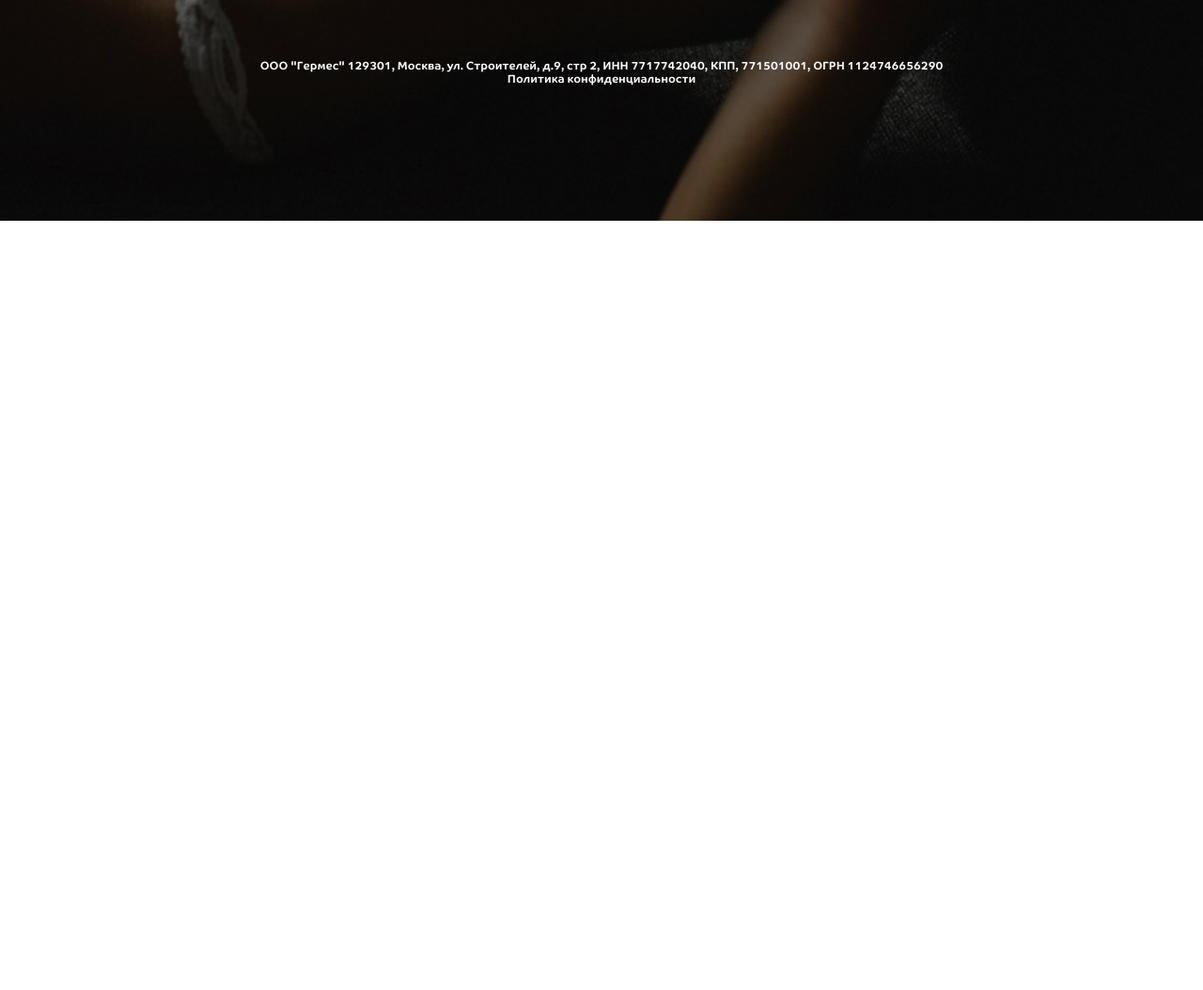
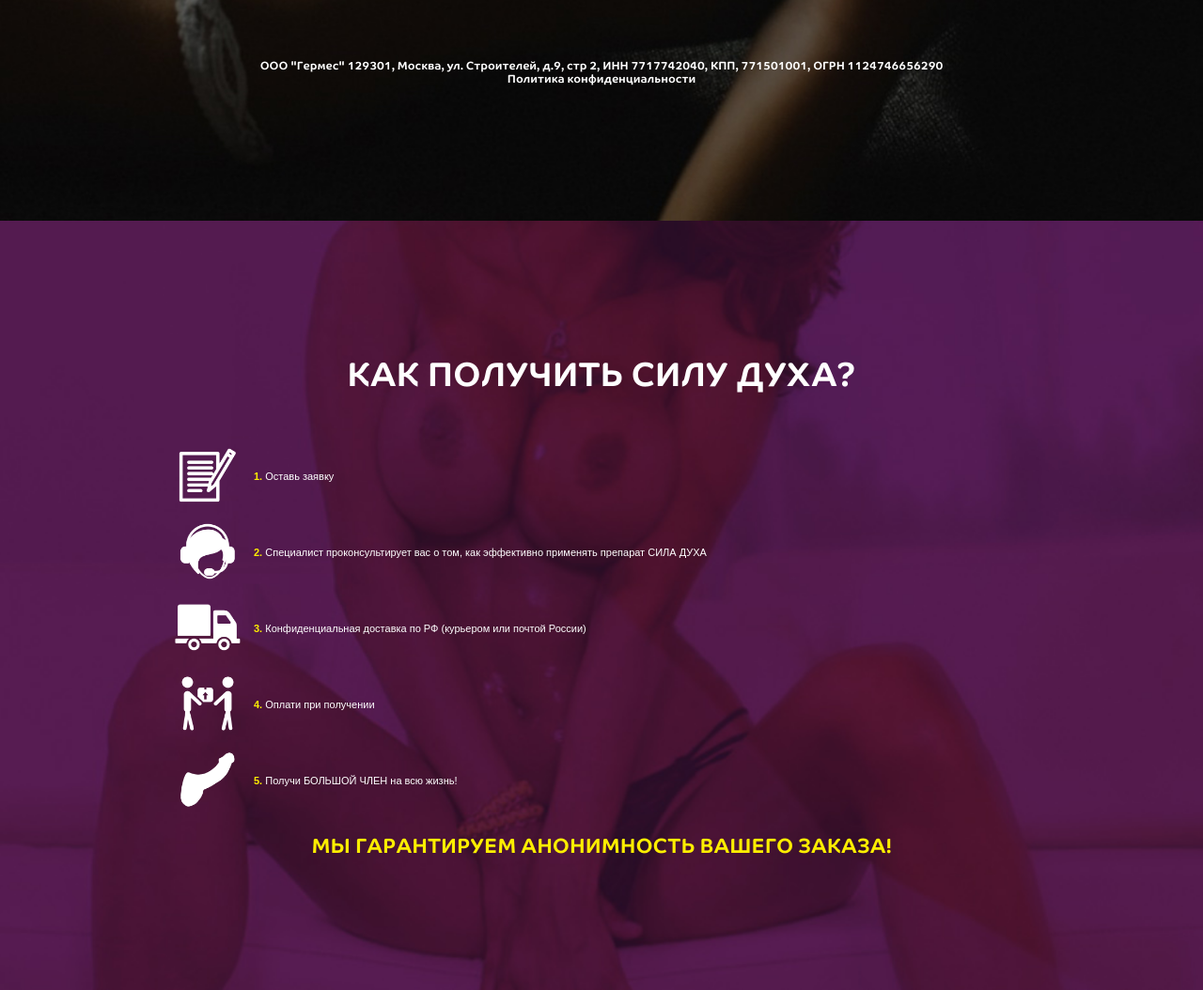
Before and after one commit to sumovska/sila, a website with bundled scripts: page src/index.html in a window 1280 px wide. Shown: the part 969-2023 px from the top of the page at 94% size. Before the commit the page ends 1204 px from the top, so only its background shows below. Built offline with nearby package versions, Linux system fonts and the light colour scheme; files whose address does not match are found by name.

Commit message:
steps styles

```diff
--- a/src/index.html
+++ b/src/index.html
@@ -27,6 +27,7 @@
 
 <body>
 
+	<!-- Testimonials -->
 	<section class="testimonials">
 		<div class="wrapper">
 			<h2 class="heading">Отзывы о средстве «Сила духа»</h2>
@@ -48,6 +49,21 @@
 			<p class="adr">ООО "Гермес" 129301, Москва, ул. Строителей, д.9, стр 2, ИНН 7717742040, КПП, 771501001, ОГРН 1124746656290 Политика конфиденциальности</p>
 		</div>
 	</section>
+	<!-- /Testimonials -->
+
+	<section class="steps">
+		<div class="wrapper">
+			<h2 class="heading">Как получить силу духа?</h2>
+				<ol class="list">
+					<li><img src="img/steps/icons/note.png" width="125" height="125" alt="" class="icon"> Оставь заявку</li>
+					<li><img src="img/steps/icons/operator.png" width="125" height="125" alt="" class="icon"> Специалист проконсультирует вас о том, как эффективно применять препарат СИЛА ДУХА</li>
+					<li><img src="img/steps/icons/delivery.png" width="125" height="125" alt="" class="icon"> Конфиденциальная доставка по РФ (курьером или почтой России)</li>
+					<li><img src="img/steps/icons/payment.png" width="125" height="125" alt="" class="icon"> Оплати при получении</li>
+					<li><img src="img/steps/icons/dick.png" width="125" height="125" alt="" class="icon"> Получи БОЛЬШОЙ ЧЛЕН на всю жизнь!</li>
+				</ol>
+				<p class="text">Мы гарантируем анонимность вашего заказа!</p>
+		</div>
+	</section>
 
 	<script src="js/vendor/jquery.min.js"></script>
 	<script src="js/plugins.js"></script>
--- a/src/less/core/general.less
+++ b/src/less/core/general.less
@@ -74,7 +74,7 @@ h1, .h1 {
 h2, .h2 {
     margin-top: @margin-sm;
     margin-bottom: @margin-sm;
-    font: bold 28px/32px @font-heading;
+    font: bold 27px/25px @font-heading;
     color: @color-black;
     text-transform: uppercase;
     @media @tablet-sm {
--- a/src/less/main.less
+++ b/src/less/main.less
@@ -12,5 +12,6 @@
 // Modules
 @import 'modules/index.less';
 @import 'modules/testimonials.less';
+@import 'modules/steps.less';
 // Responisve
 @import 'responsive.less';
--- /dev/null
+++ b/src/less/modules/steps.less
@@ -0,0 +1,94 @@
+/* ==========================================================================
+   STEPS
+   ========================================================================== */
+.steps {
+    padding-top: 30px;
+    padding-bottom: 18px;
+    background: @color-violet url('@{images}/steps/bg.jpg') center center no-repeat;
+    background-size: cover;
+    color: @color-white;
+    text-align: center;
+    @media @tablet-sm {
+        padding-top: 110px;
+        padding-bottom: 38px;
+    }
+    @media @desktop-sm {
+        padding-top: 144px;
+        padding-bottom: 144px;
+    }
+
+    .heading {
+        margin-top: 0;
+        margin-bottom: 22px;
+        text-align: center;
+        color: @color-white;
+        @media @tablet-sm {
+            margin-bottom: 48px;
+        }
+        @media @desktop-sm {
+            margin-bottom: 52px;
+        }
+    }
+
+    .list {
+          margin-bottom: 26px;
+        padding: 0;
+        list-style: none;
+        font-size: 11px;
+        line-height: 13px;
+        text-align: left;
+
+        li {
+            min-height: 70px;
+            margin-bottom: 11px;
+            padding-top: 30px;
+            padding-left: 122px;
+            position: relative;
+            &:before {
+                .pseudo;
+                display: inline;
+                font-weight: bold;
+                color: @color-yellow;
+            }
+            &:nth-child(1) {
+                &:before {
+                    content: '1.';
+                }
+            }
+            &:nth-child(2) {
+                &:before {
+                    content: '2.';
+                }
+            }
+            &:nth-child(3) {
+                &:before {
+                    content: '3.';
+                }
+            }
+            &:nth-child(4) {
+                &:before {
+                    content: '4.';
+                }
+            }
+            &:nth-child(5) {
+                &:before {
+                    content: '5.';
+                }
+            }
+        }
+        .icon {
+            width: 70px;
+            height: 70px;
+            position: absolute;
+            top: 0;
+            left: 38px;
+        }
+    }
+
+    .text {
+      margin-bottom: 0;
+      font: bold 22px/19px @font-heading;
+      text-transform: uppercase;
+      color: @color-yellow;
+    }
+}
--- a/src/less/var/variables.less
+++ b/src/less/var/variables.less
@@ -38,6 +38,8 @@
 @color-orange: #ff6a00;
 @color-gray: #3c3c3c;
 @color-brown: #8b3c05;
+@color-violet: #531b53;
+@color-yellow: #fdee00;
 
 
 @margin-sm: 16px;
```
Also changed, not shown: dist/css/main.css, dist/img/steps/bg.jpg (added), dist/img/steps/icons/delivery.png (added), dist/img/steps/icons/dick.png (added), dist/img/steps/icons/limb.png (added), dist/img/steps/icons/note.png (added), dist/img/steps/icons/operator.png (added), dist/img/steps/icons/payment.png (added), dist/index.html, src/img/steps/bg.jpg (added), src/img/steps/icons/delivery.png (added), src/img/steps/icons/dick.png (added), src/img/steps/icons/note.png (added), src/img/steps/icons/operator.png (added), 1 more files.
